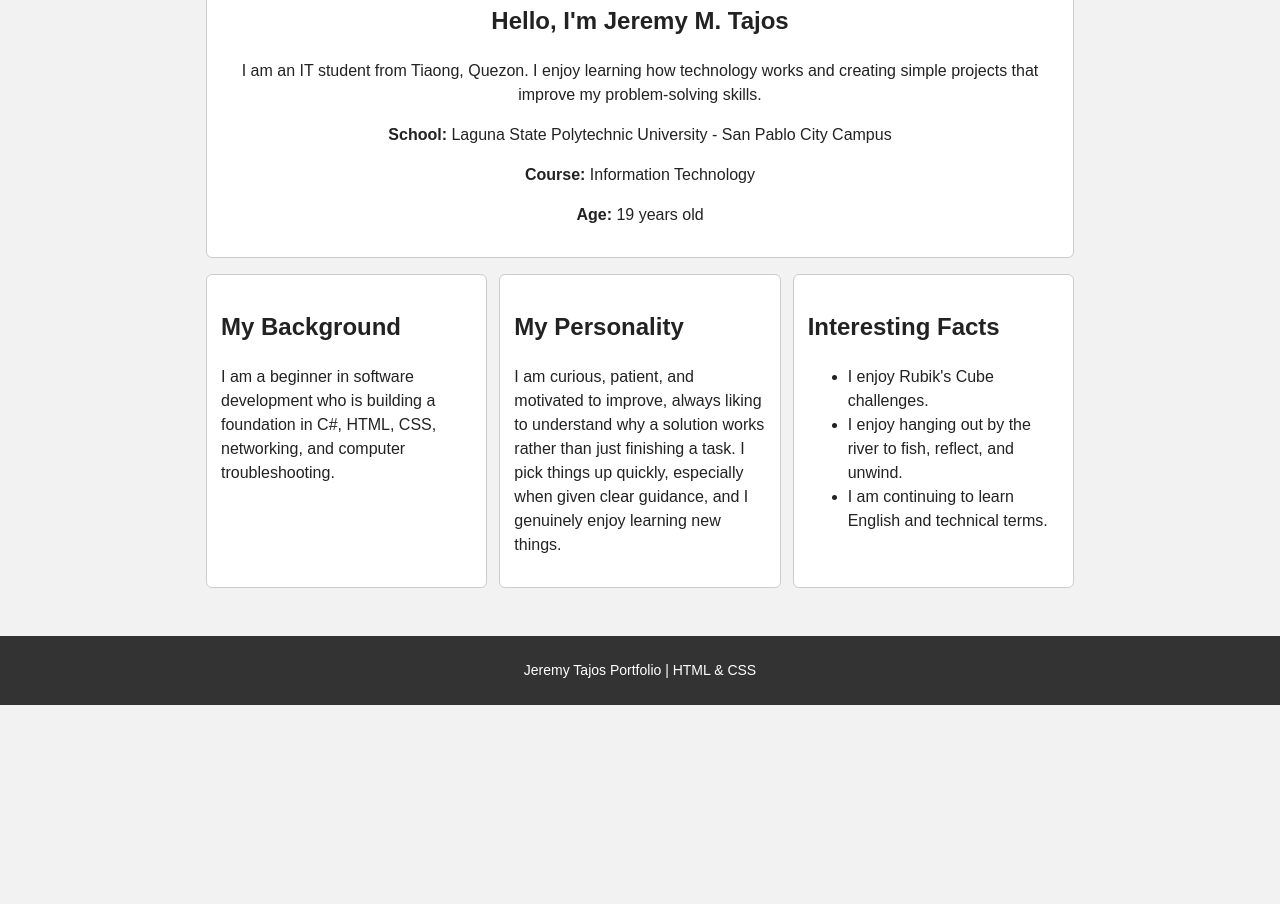
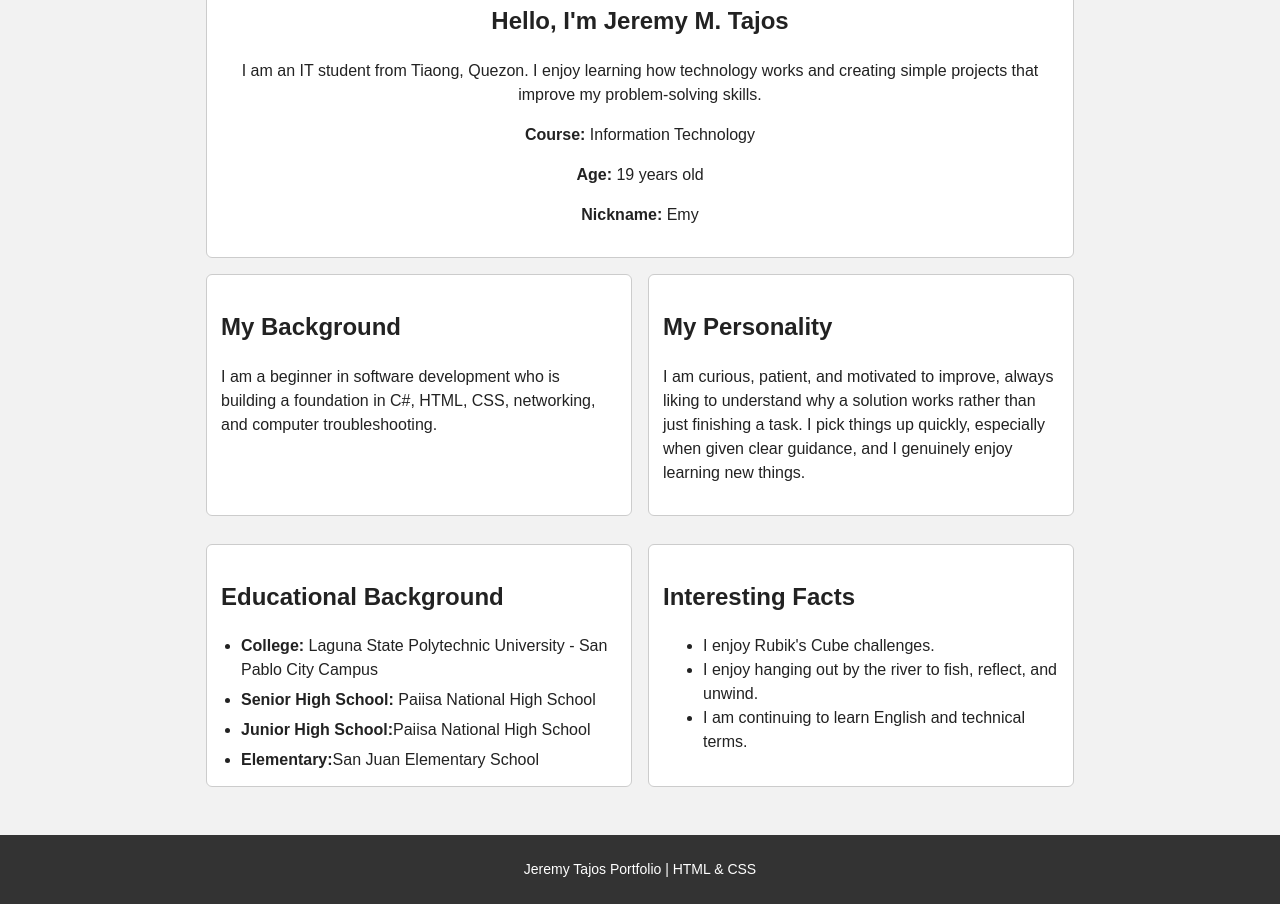
Before and after one commit to jemsojat-coder/jemproject1, a plain HTML site: page about.html in a window 1280 px wide. Shown: the part 518-1422 px from the top of the page. Before the commit the page ends 1223 px from the top, so only its background shows below. Drawn offline with Linux system fonts and the light colour scheme.

Commit message:
add educational background and update about grid layout

```diff
--- a/about.html
+++ b/about.html
@@ -31,9 +31,9 @@
       <div>
         <h2>Hello, I'm Jeremy M. Tajos</h2>
         <p>I am an IT student from Tiaong, Quezon. I enjoy learning how technology works and creating simple projects that improve my problem-solving skills.</p>
-        <p><strong>School:</strong> Laguna State Polytechnic University - San Pablo City Campus</p>
         <p><strong>Course:</strong> Information Technology</p>
         <p><strong>Age:</strong> 19 years old</p>
+        <p><strong>Nickname:</strong> Emy</p>
       </div>
     </section>
 
@@ -45,6 +45,15 @@
       <article class="foronecard">
         <h2>My Personality</h2>
         <p>I am curious, patient, and motivated to improve, always liking to understand why a solution works rather than just finishing a task. I pick things up quickly, especially when given clear guidance, and I genuinely enjoy learning new things.</p>
+      </article>
+      <article class="foronecard">
+        <h2>Educational Background</h2>
+        <ul class= "eduback">
+          <li><strong>College:</strong> Laguna State Polytechnic University - San Pablo City Campus</li>
+          <li><strong>Senior High School:</strong> Paiisa National High School</li>
+          <li><strong>Junior High School:</strong>Paiisa National High School</li>
+          <li><strong>Elementary:</strong>San Juan Elementary School</li>
+        </ul>
       </article>
       <article class="foronecard">
         <h2>Interesting Facts</h2>
--- a/index.css
+++ b/index.css
@@ -114,7 +114,6 @@ body {
   margin-bottom: 12px;
 }
 
-.aboutgrid,
 .forgridbox,
 .albums,
 .favboxes,
@@ -123,6 +122,11 @@ body {
   display: grid;
   grid-template-columns: repeat(auto-fit, minmax(220px, 1fr));
   gap: 12px;
+}
+.aboutgrid {
+  display: grid;
+  grid-template-columns: repeat(2, 1fr);
+  gap: 16px;
 }
 
 .mypicture img,
@@ -234,6 +238,17 @@ body {
   margin-bottom: 12px;
   line-height: 1.4;
 }
+.eduback {
+  margin: 8px 0 0;
+  padding-left: 20px;
+}
+.eduback li{
+margin-bottom: 6px;
+line-height: 1.5;
+}
+.eduback li:last-child {
+  margin-bottom: 0;
+}
 
 
 @media (max-width: 600px) {
```
